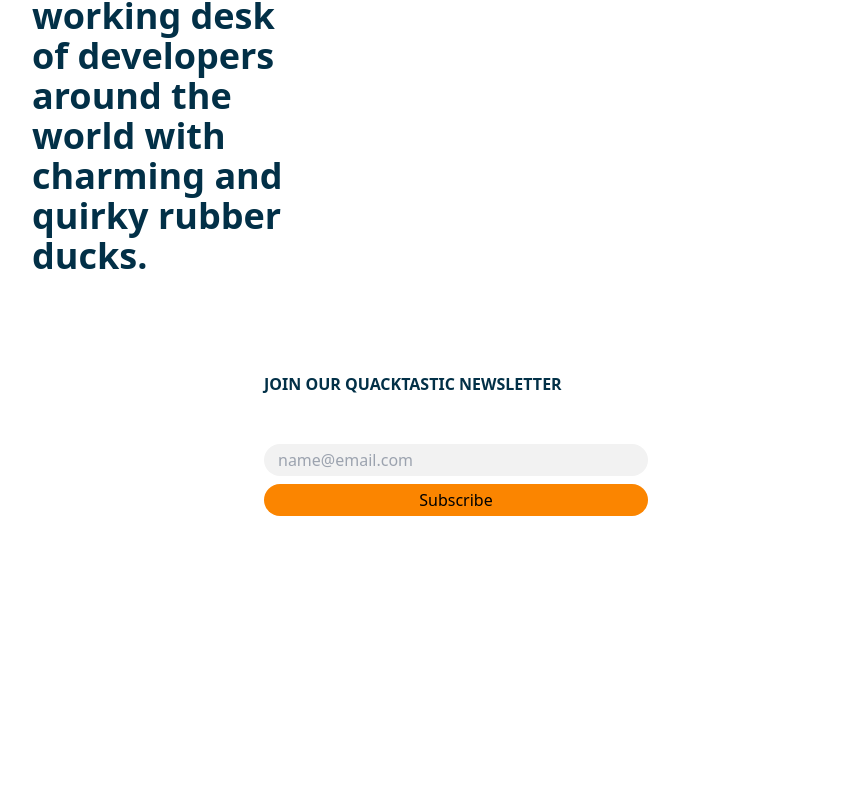
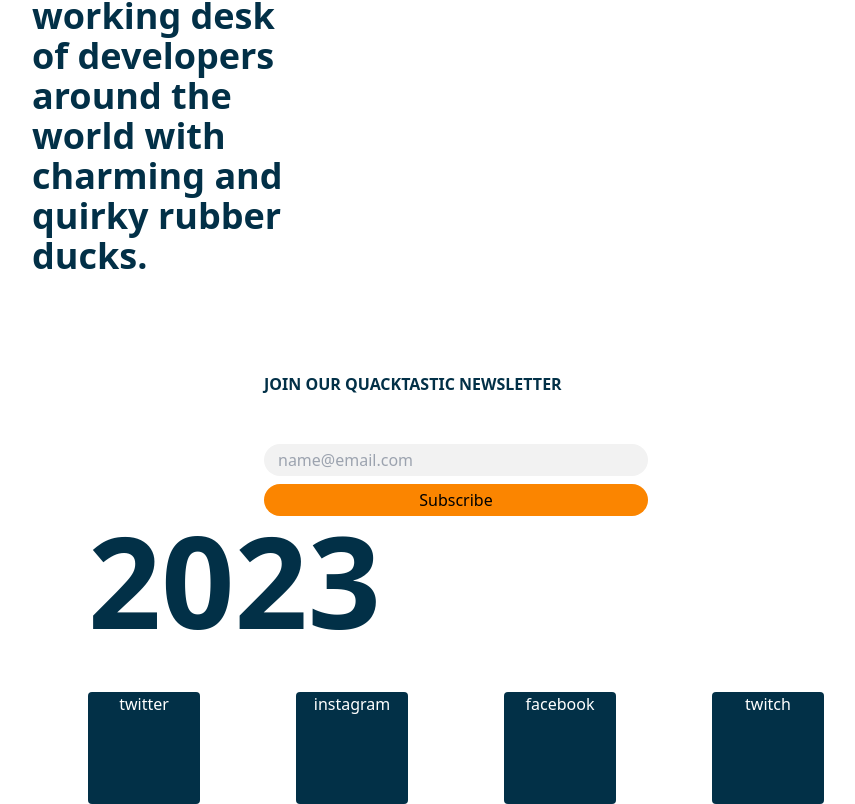
Before and after one commit to Cloudy-96/QuackyCoders, a React (Create React App) app: page / in a window 1280 px wide. Shown: the part 4576-5380 px from the top of the page, without its empty margins (208-1063 px from the left). Before the commit the page ends 5092 px from the top, so only its background shows below. Built offline with nearby package versions, Linux system fonts and the light colour scheme.

Commit message:
start of Footer and links

```diff
--- a/src/App.tsx
+++ b/src/App.tsx
@@ -7,6 +7,7 @@ import DuckBenefits from "./components/DuckBenefits";
 import FAQs from "./components/FAQs";
 import Story from "./components/Story";
 import Newsletter from "./components/Subscribe";
+import Footer from "./components/Footer";
 
 function App() {
   return (
@@ -36,6 +37,8 @@ function App() {
       <FAQs />
       <Story />
       <Newsletter />
+
+      <Footer />
     </div>
   );
 }
--- /dev/null
+++ b/src/components/Footer.tsx
@@ -0,0 +1,32 @@
+// TODO: Import SVGs
+
+export default function Footer() {
+  const socials = [
+    { id: 0, name: "twitter", socialLink: "" },
+    { id: 1, name: "instagram", socialLink: "" },
+    { id: 2, name: "facebook", socialLink: "" },
+    { id: 3, name: "twitch", socialLink: "" },
+  ];
+
+  return (
+    <section className="grid justify-center gap-12">
+      {/* TODO: Make way bigger */}
+      <h1 className="font-extrabold text-9xl ">2023</h1>
+
+      <ul className="flex gap-24 justify-center">
+        {socials.map((social) => (
+          <li className="flex justify-center align-center w-28 h-28 bg-darkBlue rounded">
+            <a
+              className="text-white"
+              href={social.socialLink}
+              target="_blank"
+              rel="noreferrer"
+            >
+              {social.name}
+            </a>
+          </li>
+        ))}
+      </ul>
+    </section>
+  );
+}
```
